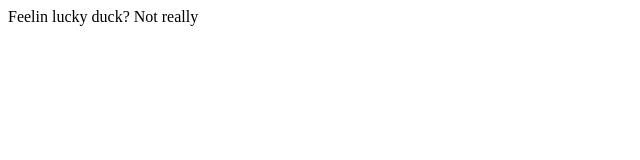
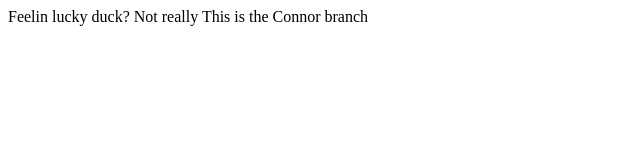
Before and after one commit to connk95/Practice, a plain HTML site: page index.html in a window 1280 px wide. Shown: the whole page, without its empty margins (0-640 px from the left). Drawn offline with Linux system fonts and the light colour scheme.

Commit message:
third commit

```diff
--- a/index.html
+++ b/index.html
@@ -3,5 +3,6 @@
     <body>
         Feelin lucky duck?
         Not really
+        This is the Connor branch
     </body>
 </html>
```
